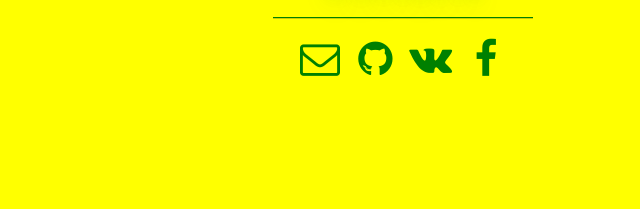
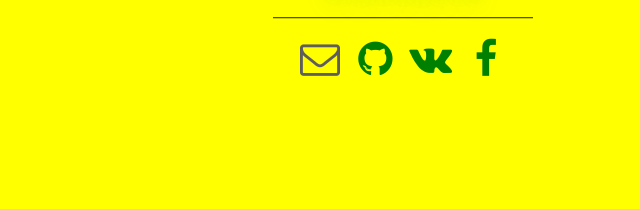
Before and after one commit to ChessFerret/Portfolio, a plain HTML site: page index.html in a window 1280 px wide. In both pictures the pointer is over the icon 557 px from the left and 1577 px from the top of the page. Shown: the part 1518-1727 px from the top of the page, 237-877 px from the left. Drawn offline with nearby package versions, Linux system fonts and the light colour scheme.

Commit message:
Set hover color to <i> in Contacts section

```diff
--- a/custom.css
+++ b/custom.css
@@ -79,6 +79,10 @@ hr {
 	font-size: 2em;
 }
 
+#contactsList i:hover {
+	color: #5e5e5e;
+}
+
 footer {
 	text-align: center;
 	background-color: #e7e7e7;
```
